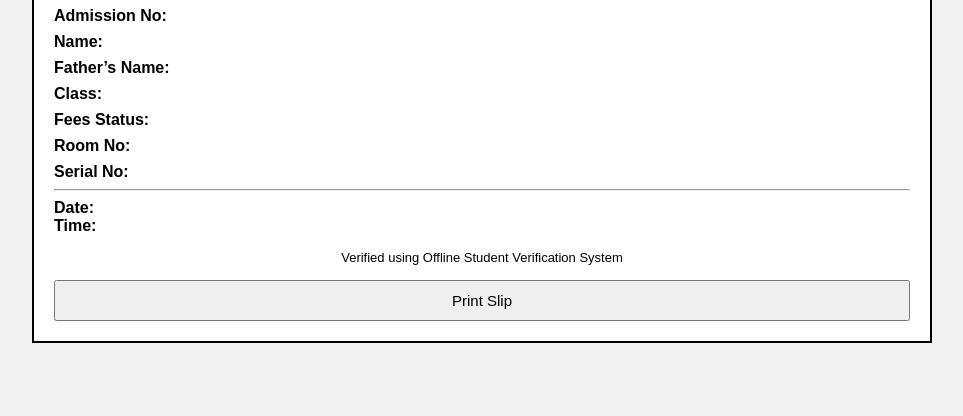
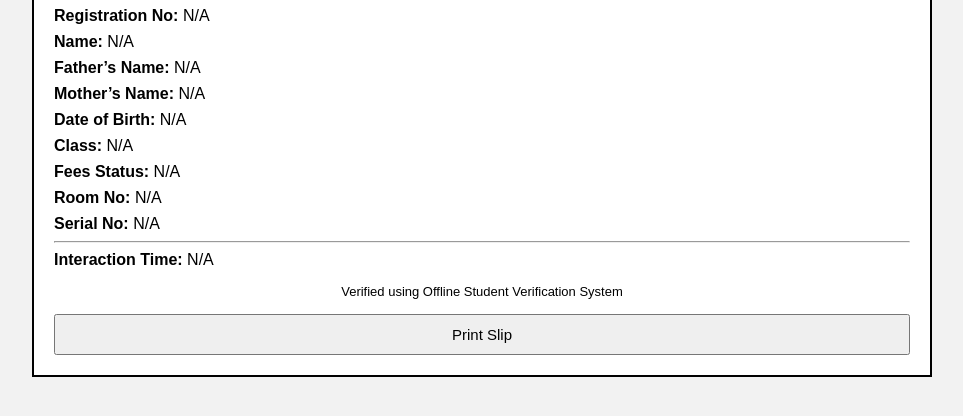
Before and after one commit to akshatkumarpandey123-coder/student-slip, a plain HTML site: page slip.html in a window 1280 px wide. Shown: the part 220-636 px from the top of the page, without its empty margins (158-1121 px from the left). Drawn offline with Linux system fonts and the light colour scheme.

Commit message:
Update slip.html

```diff
--- a/slip.html
+++ b/slip.html
@@ -1,25 +1,31 @@
 <!DOCTYPE html>
 <html>
 <head>
+    <meta charset="UTF-8">
     <meta name="viewport" content="width=device-width, initial-scale=1.0">
     <title>Student Verification Slip</title>
+
+    <!-- KEEP YOUR EXISTING CSS -->
     <link rel="stylesheet" href="style.css?v=4">
 </head>
+
 <body>
 
 <div class="slip">
 
-    <!-- HEADER WITH LOGO -->
+    <!-- HEADER -->
     <div class="header">
         <img src="logo.png" alt="School Logo">
         <h2>STUDENT VERIFICATION SLIP</h2>
     </div>
 
     <!-- STUDENT DETAILS -->
-    <p><b>Admission No:</b> <span id="adm"></span></p>
+    <p><b>Registration No:</b> <span id="reg"></span></p>
     <p><b>Name:</b> <span id="name"></span></p>
     <p><b>Father’s Name:</b> <span id="father"></span></p>
-    <p><b>Class:</b> <span id="class"></span></p>
+    <p><b>Mother’s Name:</b> <span id="mother"></span></p>
+    <p><b>Date of Birth:</b> <span id="dob"></span></p>
+    <p><b>Class:</b> <span id="cls"></span></p>
     <p><b>Fees Status:</b> <span id="fees"></span></p>
     <p><b>Room No:</b> <span id="room"></span></p>
     <p><b>Serial No:</b> <span id="serial"></span></p>
@@ -27,8 +33,7 @@
     <!-- DATE & TIME -->
     <hr>
     <p class="datetime">
-        <b>Date:</b> <span id="date"></span><br>
-        <b>Time:</b> <span id="time"></span>
+        <b>Interaction Time:</b> <span id="time"></span>
     </p>
 
     <!-- FOOTER -->
@@ -43,26 +48,30 @@
 
 </div>
 
+<!-- ================= SCRIPT (VERY IMPORTANT) ================= -->
 <script>
-    // Read URL parameters
     const params = new URLSearchParams(window.location.search);
 
-    function set(id, value) {
-        document.getElementById(id).innerText =
-            value ? decodeURIComponent(value) : "N/A";
+    function set(id, key) {
+        const el = document.getElementById(id);
+        if (el) {
+            el.innerText = params.get(key)
+                ? decodeURIComponent(params.get(key))
+                : "N/A";
+        }
     }
 
-    set("reg", params.get("reg"));
-    set("name", params.get("name"));
-    set("father", params.get("father"));
-    set("mother", params.get("mother"));
-    set("dob", params.get("dob"));
-    set("class", params.get("class"));
-    set("fees", params.get("fees"));
-    set("room", params.get("room"));
-    set("serial", params.get("serial"));
-    set("time", params.get("time"));
+    set("reg", "reg");
+    set("name", "name");
+    set("father", "father");
+    set("mother", "mother");
+    set("dob", "dob");
+    set("cls", "class");
+    set("fees", "fees");
+    set("room", "room");
+    set("serial", "serial");
+    set("time", "time");
 </script>
+
 </body>
-
 </html>
```
